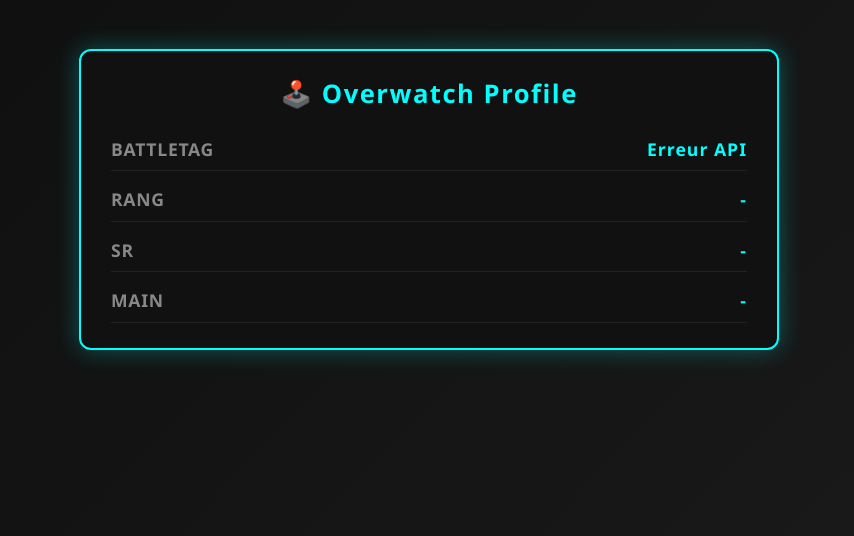
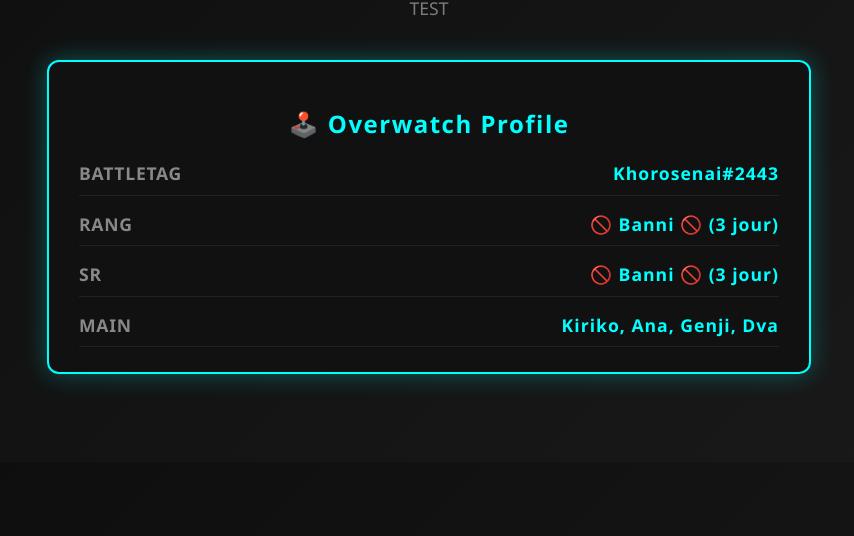
Before and after one commit to khorosenai2/khorosenai, a plain HTML site: page index.html in a window 1280 px wide. Shown: the part 264-800 px from the top of the page, without its empty margins (211-1065 px from the left). Drawn offline with Linux system fonts and the light colour scheme; no server answers.

```diff
--- a/index.html
+++ b/index.html
@@ -5,125 +5,90 @@
   <meta name="viewport" content="width=device-width, initial-scale=1" />
   <title>Khorosenai</title>
   <style>
-    /* Reset */
-    * {
-      margin: 0; padding: 0; box-sizing: border-box;
-    }
-
     body {
-      height: 100vh;
       background: linear-gradient(135deg, #0d0d0d, #1a1a1a);
       color: white;
       font-family: 'Segoe UI', Tahoma, Geneva, Verdana, sans-serif;
       display: flex;
       flex-direction: column;
       align-items: center;
-      padding-top: 40px;
-      overflow-x: hidden;
+      padding: 40px 20px;
     }
-
-    /* PP avec effet pulse néon */
     .pp {
       width: 120px;
       height: 120px;
       border-radius: 50%;
       border: 3px solid #0ff;
       box-shadow: 0 0 20px #0ff;
-      animation: pulse 2.5s infinite ease-in-out;
       object-fit: cover;
+      margin-bottom: 12px;
     }
-
-    @keyframes pulse {
-      0%, 100% {
-        box-shadow: 0 0 15px #0ff;
-      }
-      50% {
-        box-shadow: 0 0 30px #0ff;
-      }
-    }
-
-    /* Nom pseudo */
     h1 {
-      margin-top: 16px;
       font-size: 2rem;
       background: linear-gradient(90deg, #0ff, #f0f, #0ff);
       background-size: 200% auto;
       -webkit-background-clip: text;
       -webkit-text-fill-color: transparent;
       animation: glow 4s linear infinite;
-      text-align: center;
       letter-spacing: 3px;
+      margin-bottom: 10px;
     }
-
     @keyframes glow {
       0% { background-position: 0% center; }
       100% { background-position: 200% center; }
     }
-
-    /* Texte TEST */
     .text-block {
-      margin-top: 20px;
       font-size: 1.1rem;
       color: #aaa;
       opacity: 0.7;
-      animation: fadeIn 2s ease-in-out 1s forwards;
-      text-align: center;
+      margin-bottom: 40px;
     }
-
-    /* Section Overwatch */
     .overwatch-section {
-      margin-top: 50px;
-      width: 90%;
+      width: 100%;
       max-width: 700px;
       background: #111;
       border: 2px solid #0ff;
       border-radius: 12px;
       padding: 25px 30px;
       box-shadow: 0 0 25px rgba(0,255,255,0.3);
-      animation: fadeIn 2s ease-in-out 1.5s forwards;
-      opacity: 0;
+      color: #ddd;
+      margin-bottom: 40px;
     }
-
     .overwatch-section h2 {
+      color: #0ff;
+      margin-bottom: 20px;
       text-align: center;
-      margin-bottom: 25px;
-      color: #0ff;
-      font-size: 1.6rem;
       letter-spacing: 1.5px;
     }
-
     .info {
       display: flex;
       flex-direction: column;
       gap: 15px;
       font-size: 1.1rem;
       line-height: 1.5;
-      color: #ddd;
     }
-
     .info-item {
       display: flex;
       justify-content: space-between;
       border-bottom: 1px solid #222;
       padding-bottom: 8px;
     }
-
     .info-item span:first-child {
       color: #888;
       font-weight: 600;
       letter-spacing: 0.7px;
       text-transform: uppercase;
     }
-
     .info-item span:last-child {
       color: #0ff;
       font-weight: bold;
       letter-spacing: 1px;
     }
-
-    @keyframes fadeIn {
-      from { opacity: 0; transform: translateY(20px); }
-      to { opacity: 1; transform: translateY(0); }
+    .views-counter {
+      font-size: 1rem;
+      color: #0ff;
+      text-align: center;
+      user-select: none;
     }
   </style>
 </head>
@@ -135,47 +100,13 @@
   <section class="overwatch-section" id="ow-section">
     <h2>🕹️ Overwatch Profile</h2>
     <div class="info">
-      <div class="info-item"><span>BattleTag</span><span id="bt">Chargement...</span></div>
-      <div class="info-item"><span>Rang</span><span id="rank">Chargement...</span></div>
-      <div class="info-item"><span>SR</span><span id="sr">Chargement...</span></div>
-      <div class="info-item"><span>Main</span><span id="main">Chargement...</span></div>
+      <div class="info-item"><span>BattleTag</span><span id="bt">Khorosenai#2443</span></div>
+      <div class="info-item"><span>Rang</span><span id="rank">🚫 Banni 🚫 (3 jour) </span></div>
+      <div class="info-item"><span>SR</span><span id="sr">🚫 Banni 🚫 (3 jour) </span></div>
+      <div class="info-item"><span>Main</span><span id="main">Kiriko, Ana, Genji, Dva</span></div>
     </div>
   </section>
 
-  <script>
-    const BATTLETAG = 'Jayne-12058';
-    const API_URL = `https://overfast-api.tekrop.fr/players/pc/${BATTLETAG}`;
 
-    fetch(API_URL)
-      .then(res => {
-        if (!res.ok) throw new Error('API OverFast indisponible');
-        return res.json();
-      })
-      .then(data => {
-        document.getElementById('bt').textContent = data.nameTag || 'N/A';
-        if(data.ratings && data.ratings.length) {
-          document.getElementById('rank').textContent = data.ratings[0].tier || 'N/A';
-          document.getElementById('sr').textContent = data.ratings[0].sr || 'N/A';
-        } else {
-          document.getElementById('rank').textContent = 'N/A';
-          document.getElementById('sr').textContent = 'N/A';
-        }
-        if(data.career && data.career.bestHeroes && data.career.bestHeroes.length) {
-          document.getElementById('main').textContent = data.career.bestHeroes[0].hero || 'N/A';
-        } else {
-          document.getElementById('main').textContent = 'N/A';
-        }
-        // Afficher la section après chargement
-        document.getElementById('ow-section').style.opacity = 1;
-      })
-      .catch(err => {
-        console.error('Erreur API OverFast:', err);
-        document.getElementById('bt').textContent = 'Erreur API';
-        document.getElementById('rank').textContent = '-';
-        document.getElementById('sr').textContent = '-';
-        document.getElementById('main').textContent = '-';
-        document.getElementById('ow-section').style.opacity = 1;
-      });
-  </script>
 </body>
 </html>
```
